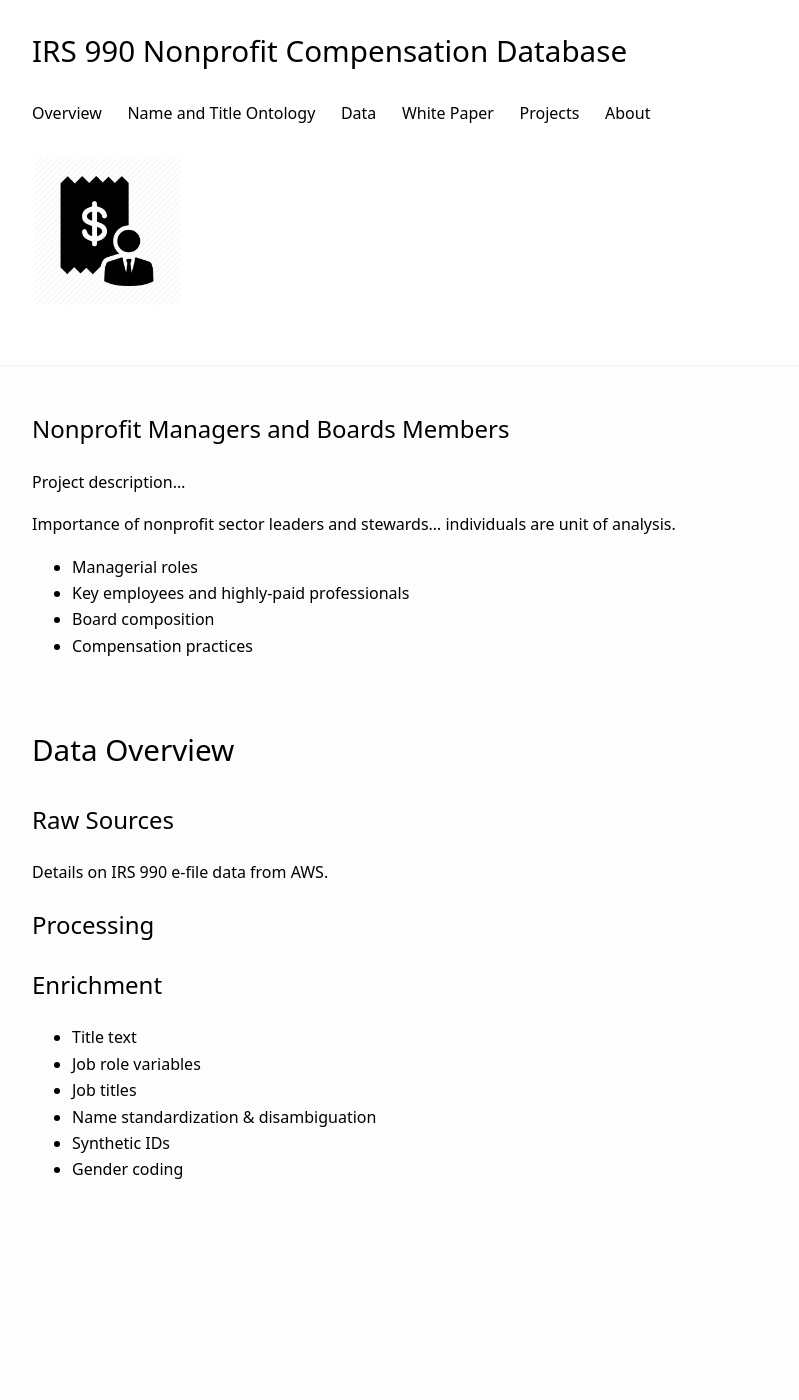
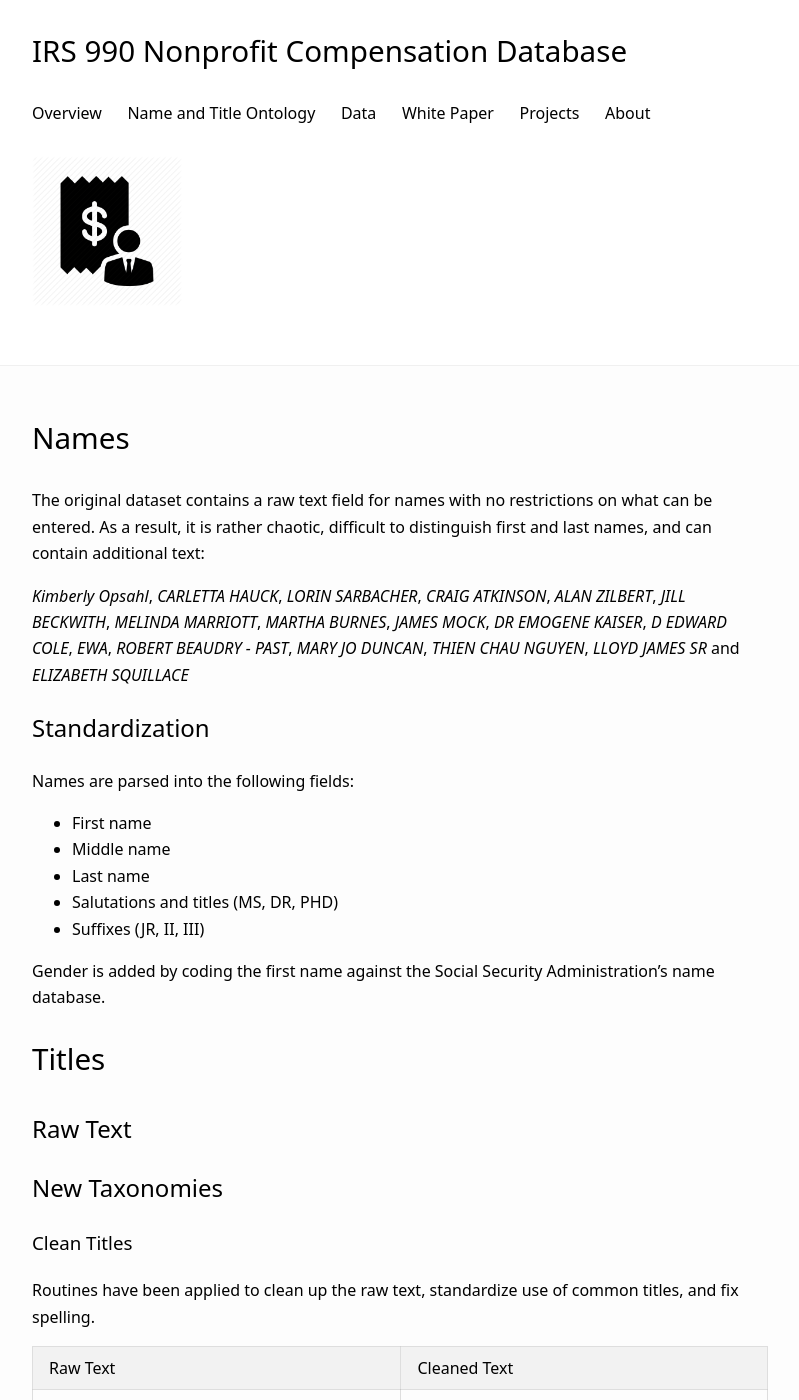
Before and after one commit to Nonprofit-Open-Data-Collective/irs-990-compensation-data, a Jekyll site: the page built from docs/taxonomies.md, in a window 1280 px wide and 1400 px high. Shown: the whole window, without its empty margins (240-1039 px from the left). Built offline with Jekyll 4.4.1, drawn with Linux system fonts in a browser that asks for light colours; nearby versions of some CDN libraries; some of the changed text lies outside the part shown.

Commit message:
Update taxonomies.md

```diff
--- a/docs/taxonomies.md
+++ b/docs/taxonomies.md
@@ -3,36 +3,101 @@
 title: Name and Title Ontology
 ---
 
-## Nonprofit Managers and Boards Members
 
-Project description...
+# Names
 
-Importance of nonprofit sector leaders and stewards... individuals are unit of analysis.
+The original dataset contains a raw text field for names with no restrictions on what can be entered. As a result, it is rather chaotic, difficult to distinguish first and last names, and can contain additional text:
 
-* Managerial roles
-* Key employees and highly-paid professionals
-* Board composition
-* Compensation practices
+ _Kimberly Opsahl_, _CARLETTA HAUCK_, _LORIN SARBACHER_, _CRAIG ATKINSON_, _ALAN ZILBERT_, _JILL BECKWITH_, _MELINDA MARRIOTT_, _MARTHA BURNES_, _JAMES MOCK_, _DR EMOGENE KAISER_, _D EDWARD COLE_,  _EWA_, _ROBERT BEAUDRY - PAST_,  _MARY JO DUNCAN_, _THIEN CHAU NGUYEN_, _LLOYD JAMES SR_ and _ELIZABETH SQUILLACE_
 
-<br>
+## Standardization
+
+Names are parsed into the following fields:
+
+* First name
+* Middle name
+* Last name
+* Salutations and titles (MS, DR, PHD)
+* Suffixes (JR, II, III)
+
+Gender is added by coding the first name against the Social Security Administration's name database.
 
 
-# Data Overview
+# Titles
 
-## Raw Sources
+## Raw Text
 
-Details on IRS 990 e-file data from AWS.
 
-## Processing
 
-## Enrichment
+## New Taxonomies
 
-* Title text
-* Job role variables
-* Job titles
-* Name standardization & disambiguation
-* Synthetic IDs
-* Gender coding
+### Clean Titles
+
+Routines have been applied to clean up the raw text, standardize use of common titles, and fix spelling.
+
+|**Raw Text**                       |**Cleaned Text**                   |
+|:----------------------------------|:----------------------------------|
+|EXECUTIVE DI                       |EXECUTIVE DIRECTOR                 |
+|EXEC DIREC                         |EXECUTIVE DIRECTOR                 |
+|PRESIDENT                          |PRESIDENT                          |
+|TREASURER                          |TREASURER                          |
+|SECRETARY                          |SECRETARY                          |
+|Director                           |DIRECTOR                           |
+|SECRETARY-TREASURER/BUSINESS AGENT |SECRETARY TREASURER BUSINESS AGENT |
+|PRESIDENT/BUSINESS AGENT           |PRESIDENT BUSINESS AGENT           |
+|VICE PRESIDENT/BUSINESS AGENT      |VICE PRESIDENT BUSINESS AGENT      |
+|RECORDING SECRETARY/BUSINESS AGENT |RECORDING SECRETARY BUSINESS AGENT |
+|PRESIDENT                          |PRESIDENT                          |
+|VICE PRESIDENT                     |VICE PRESIDENT                     |
+|SECRETARY-TREASURER                |SECRETARY TREASURER                |
+|RECORDING SECRETARY                |RECORDING SECRETARY                |
+|TRUSTEE/ORGANIZER                  |TRUSTEE ORGANIZER                  |
+|BUSINESS MGR                       |BUSINESS MANAGER                   |
+|SECRETARY/TREAS                    |SECRETARY TREASURER                |
+|Executive Dir.                     |EXECUTIVE DIRECTOR                 |
+|EXECUTIVE VICE PRESIDENT           |EXECUTIVE VICE PRESIDENT           |
+|BUS MANAGER                        |BUSINESS MANAGER                   |
+|VICE PRESIDENT (RETIRED 2016)      |VICE PRESIDENT RETIRED             |
+|SEC-TREAS                          |SECRETARY TREASURER                |
+|VICE PRESIDENT                     |VICE PRESIDENT                     |
+|PRESIDENT                          |PRESIDENT                          |
+|GENERAL MANAGER                    |GENERAL MANAGER                    |
+
+### 26 Custom Categories
+
+Binary, non-mutually exclusive titles people hold
+
+_CEO_, _CFO_, _TREASURER_, _DEP.CEO_, _SEC_, _COO_, _TRUST_, _HUM.RES_, _DEP.HEAD_, _MAN_, _DEV_, _TECH_, _COMM_, _OTHER_, _PROJECT_, _LEGAL_, _FACILITIES_, _ADMIN.SUP_, _MED.MAN_, _HEALTH.HUM_, _TRAIN_, _ACADEMIC.MAN_, _PROFESIONAL_, _OTHER.PROF_, _ACADEMIC.PROF_, _MED.PROF_
+
+
+
+### Refined IRS Categories
+
+* Management (Mgmt) - hold a leadership position in the organization
+* Highly-paid professionals (HPP) - no official leadership positions, but are reported because of compensation levels
+* Other.Staff
+* Trustee - sit on the board
+* Board.Leadership - hold an officer position on the board
+* C.Level - chief level leadership positions (CEO, CFO, COO) and equivalents
+* Interim - serving only a temporary role in the position
+* Former - are listed as outgoing positions
+
+
+## Roles and Responsibilities
+
+Example Verticle Hierarchy (Roles)
+* Executive Management
+* Vice presidents / deputy directors
+* Management
+* Programs
+
+Example Horizontal Domains (Responsibilities)
+* Marketing
+* Accounting
+* Legal
+* Programs
+
+
 
 
 <br><br>
```
